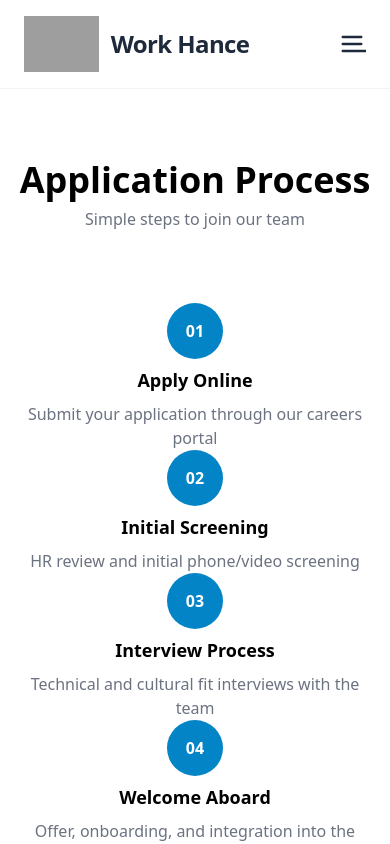
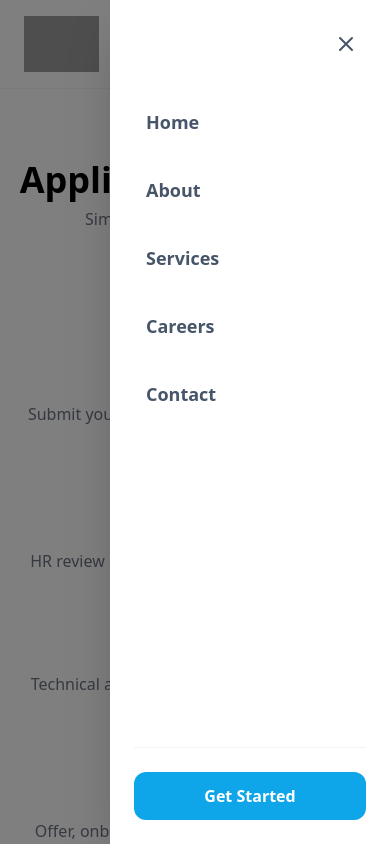
Before and after one commit to arvindcodey-wh/workhance-website, a React (Vite) app: page /apply in a window 390 px wide. Both pictures are taken after a click on the element 352 px from the left and 44 px from the top of the page. Shown: the top 844 px of the page. Built offline with nearby package versions, Linux system fonts and the light colour scheme; grey boxes are pictures that could not be loaded.

Commit message:
made navbar responsive with hamburger option

```diff
--- a/src/Components/Navbar.jsx
+++ b/src/Components/Navbar.jsx
@@ -1,21 +1,23 @@
 import React, { useState } from "react";
-import { Link, Outlet, useLocation } from "react-router-dom";
+import { Link, useLocation } from "react-router-dom";
 import GetStartedModal from "./GetStartedModal";
+import SideNavbar from "./SideNavbar"; // Import the new component
 
 function Navbar() {
   const location = useLocation();
+  const isActive = (path) => location.pathname === path;
 
-  const isActive = (path) => location.pathname === path;
   const [showGetStartedModal, setShowGetStartedModal] = useState(false);
+  const [isSideNavOpen, setIsSideNavOpen] = useState(false); // New State
+
   return (
     <>
       <nav className="bg-white border-b border-gray-100 px-6 py-4 md:px-12 flex justify-between items-center sticky top-0 z-50">
 
         {/* Brand & Tagline */}
         <Link to={'/'} className="flex items-center gap-3 group">
-          {/* Logo Icon */}
           <img
-            alt="Work Hance - Professional Talent Acquisition"
+            alt="Work Hance"
             className="object-contain h-[56px] w-auto transition-transform group-hover:scale-105"
             src="https://hebbkx1anhila5yf.public.blob.vercel-storage.com/image-WmK2dNVlt1ol7M3pXbugkRMtLV7hWh.png"
           />
@@ -23,19 +25,16 @@ function Navbar() {
             <span className="text-2xl font-bold text-slate-800 leading-tight tracking-tight">
               Work Hance
             </span>
-
           </div>
         </Link>
 
-        {/* Navigation Menu */}
+        {/* Desktop Navigation Menu */}
         <div className="hidden lg:flex items-center gap-12">
-          {/* Increased text to text-base (16px) and spacing to gap-10 */}
           <ul className="flex gap-10 text-base font-semibold tracking-tight">
             {[
               { name: "Home", path: "/" },
               { name: "About", path: "/about-us" },
               { name: "Services", path: "/services" },
-
               { name: "Careers", path: "/careers" },
               { name: "Contact", path: "/contact" },
             ].map((link) => (
@@ -43,13 +42,10 @@ function Navbar() {
                 <Link
                   to={link.path}
                   className={`relative pb-2 transition-colors duration-300 ${
-                    isActive(link.path)
-                    ? "text-sky-500"
-                    : "text-slate-600 hover:text-sky-500"
+                    isActive(link.path) ? "text-sky-500" : "text-slate-600 hover:text-sky-500"
                   }`}
                 >
                   {link.name}
-                  {/* Subtle active underline - Adjusted bottom position for larger text */}
                   {isActive(link.path) && (
                     <span className="absolute bottom-0 left-0 w-full h-[3px] bg-sky-500 rounded-full" />
                   )}
@@ -58,29 +54,32 @@ function Navbar() {
             ))}
           </ul>
 
-          {/* Action Button */}
-          <button
-          className="nav-btn"
-          onClick={() => setShowGetStartedModal(true)}
-        >
-          Get Started
-        </button>
-
-        <GetStartedModal
-        isOpen={showGetStartedModal}
-        onClose={() => setShowGetStartedModal(false)}
-        />
+          <button className="nav-btn" onClick={() => setShowGetStartedModal(true)}>
+            Get Started
+          </button>
         </div>
 
-        {/* Mobile Toggle */}
-        <div className="lg:hidden text-slate-800">
+        {/* Mobile Toggle - Click to open Sidebar */}
+        <div
+          className="lg:hidden text-slate-800 cursor-pointer p-2 hover:bg-slate-100 rounded-lg"
+          onClick={() => setIsSideNavOpen(true)}
+        >
           <svg className="w-7 h-7" fill="none" stroke="currentColor" viewBox="0 0 24 24">
             <path strokeLinecap="round" strokeLinejoin="round" strokeWidth={2} d="M4 6h16M4 12h16m11 6H4" />
           </svg>
         </div>
       </nav>
 
+      {/* Side Navigation for Mobile */}
+      <SideNavbar
+        isOpen={isSideNavOpen}
+        onClose={() => setIsSideNavOpen(false)}
+      />
 
+      <GetStartedModal
+        isOpen={showGetStartedModal}
+        onClose={() => setShowGetStartedModal(false)}
+      />
     </>
   );
 }
--- /dev/null
+++ b/src/Components/SideNavbar.jsx
@@ -0,0 +1,78 @@
+import React from 'react';
+import { Link, useLocation } from 'react-router-dom';
+
+function SideNavbar({ isOpen, onClose }) {
+  const location = useLocation();
+  const isActive = (path) => location.pathname === path;
+
+  const navLinks = [
+    { name: "Home", path: "/" },
+    { name: "About", path: "/about-us" },
+    { name: "Services", path: "/services" },
+    { name: "Careers", path: "/careers" },
+    { name: "Contact", path: "/contact" },
+  ];
+
+  return (
+    <>
+      {/* Backdrop */}
+      <div
+        className={`fixed inset-0 bg-black/50 z-[60] transition-opacity duration-300 lg:hidden ${
+          isOpen ? "opacity-100 visible" : "opacity-0 invisible"
+        }`}
+        onClick={onClose}
+      />
+
+      {/* Sidebar Panel */}
+      <div className={`fixed top-0 right-0 h-full w-[280px] bg-white z-[70] shadow-2xl transform transition-transform duration-300 ease-in-out lg:hidden ${
+        isOpen ? "translate-x-0" : "translate-x-full"
+      }`}>
+        <div className="p-6 flex flex-col h-full">
+          {/* Close Button */}
+          <button
+            onClick={onClose}
+            className="self-end p-2 text-slate-600 hover:bg-slate-100 rounded-full"
+          >
+            <svg className="w-6 h-6" fill="none" stroke="currentColor" viewBox="0 0 24 24">
+              <path strokeLinecap="round" strokeLinejoin="round" strokeWidth={2} d="M6 18L18 6M6 6l12 12" />
+            </svg>
+          </button>
+
+          {/* Navigation Links */}
+          <ul className="mt-8 flex flex-col gap-4">
+            {navLinks.map((link) => (
+              <li key={link.name}>
+                <Link
+                  to={link.path}
+                  onClick={onClose}
+                  className={`block text-lg font-semibold p-3 rounded-lg transition-colors ${
+                    isActive(link.path)
+                    ? "bg-sky-50 text-sky-500"
+                    : "text-slate-600 hover:bg-slate-50"
+                  }`}
+                >
+                  {link.name}
+                </Link>
+              </li>
+            ))}
+          </ul>
+
+          {/* Mobile Action Button */}
+          <div className="mt-auto pt-6 border-t border-slate-100">
+            <button
+              className="w-full bg-sky-500 text-white py-3 rounded-xl font-bold hover:bg-sky-600 transition-colors"
+              onClick={() => {
+                // You can trigger your GetStartedModal logic here if needed
+                onClose();
+              }}
+            >
+              Get Started
+            </button>
+          </div>
+        </div>
+      </div>
+    </>
+  );
+}
+
+export default SideNavbar;
```
